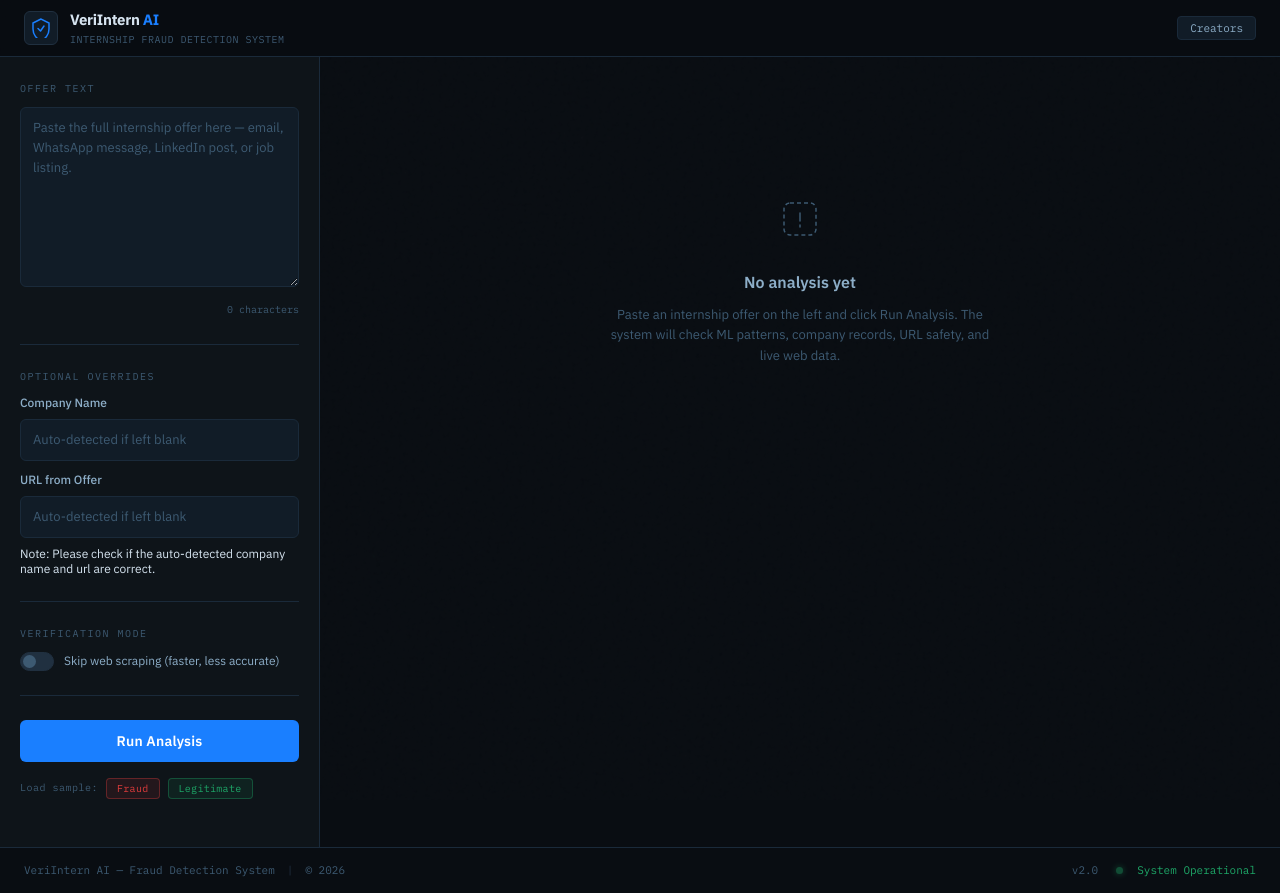
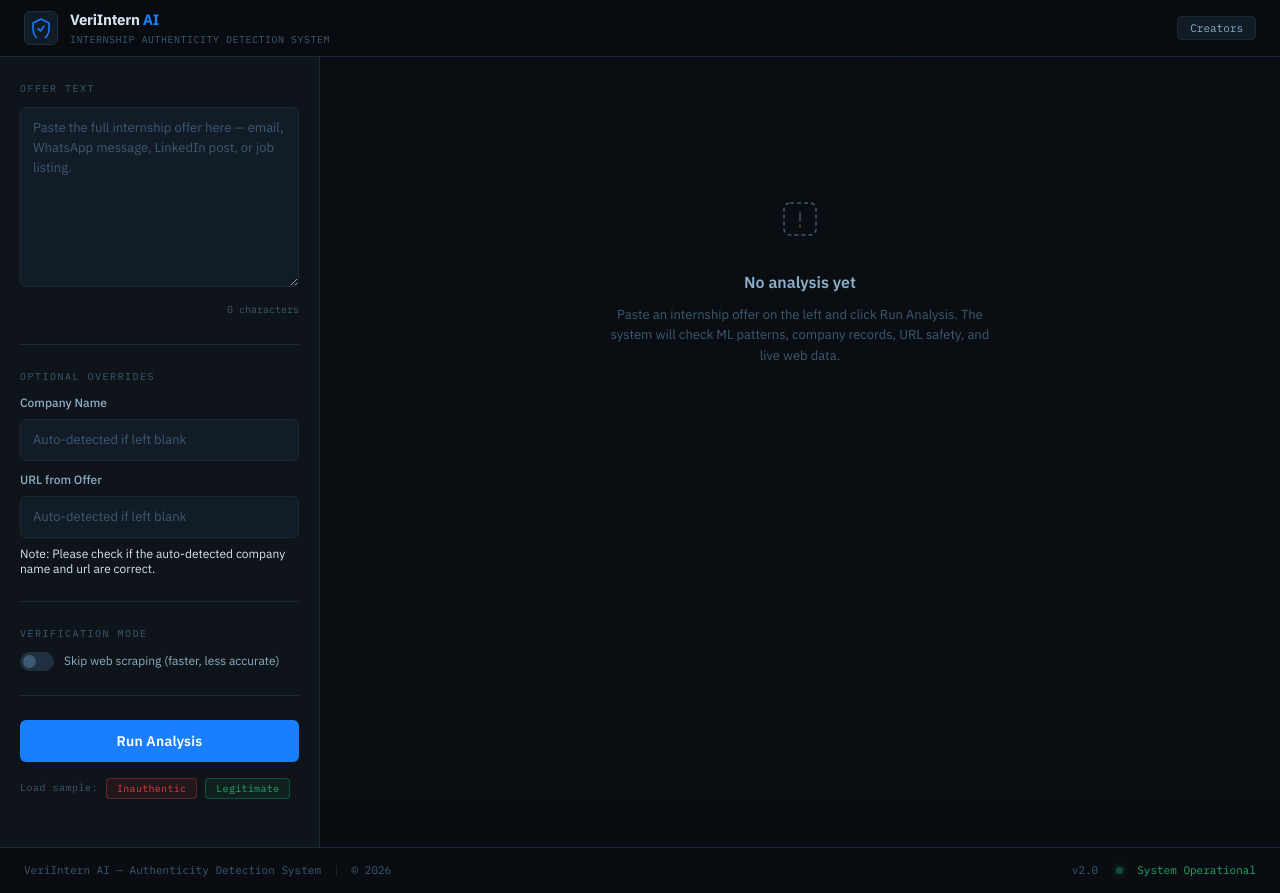
Before and after one commit to ManoShruthiS/VeriIntern-AI, a Flask app: page / in a window 1280 px wide. Run offline with Flask 3, Linux system fonts and the light colour scheme.

Commit message:
Update HTML to use 'Authenticity' terminology

```diff
--- a/templates/index.html
+++ b/templates/index.html
@@ -3,7 +3,7 @@
 <head>
 <meta charset="UTF-8" />
 <meta name="viewport" content="width=device-width, initial-scale=1.0" />
-<title>VeriIntern AI — Internship Fraud Detection</title>
+<title>VeriIntern AI — Internship Authenticity Detection</title>
 <link rel="preconnect" href="https://fonts.googleapis.com" />
 <link href="https://fonts.googleapis.com/css2?family=IBM+Plex+Mono:wght@400;500;600&family=IBM+Plex+Sans:wght@300;400;500;600;700&display=swap" rel="stylesheet" />
 <link rel="stylesheet" href="{{ url_for('static', filename='style.css') }}" />
@@ -25,7 +25,7 @@
       </div>
       <div class="brand-text">
         <span class="brand-name">VeriIntern <span class="brand-ai">AI</span></span>
-        <span class="brand-tagline">Internship Fraud Detection System</span>
+        <span class="brand-tagline">Internship Authenticity Detection System</span>
       </div>
     </div>
     <div class="header-meta">
@@ -89,7 +89,7 @@
 
     <div class="sample-section">
       <span class="sample-label">Load sample:</span>
-      <button class="sample-pill fraud-pill" onclick="loadSample('fraud')">Fraud</button>
+      <button class="sample-pill fraud-pill" onclick="loadSample('fraud')">Inauthentic</button>
       <button class="sample-pill legit-pill" onclick="loadSample('legit')">Legitimate</button>
     </div>
 
@@ -133,7 +133,7 @@
         </div>
         <div class="verdict-right">
           <div class="verdict-score" id="verdictScore"></div>
-          <div class="verdict-score-label" id="verdictScoreLabel">fraud probability</div>
+          <div class="verdict-score-label" id="verdictScoreLabel">Inauthenticity Probability</div>
         </div>
       </div>
 
@@ -231,7 +231,7 @@
 <!-- FOOTER -->
 <footer class="site-footer">
   <div class="footer-left">
-    <span>VeriIntern AI — Fraud Detection System</span>
+    <span>VeriIntern AI — Authenticity Detection System</span>
     <span class="footer-sep">|</span>
     <span>© 2026</span>
   </div>
```
